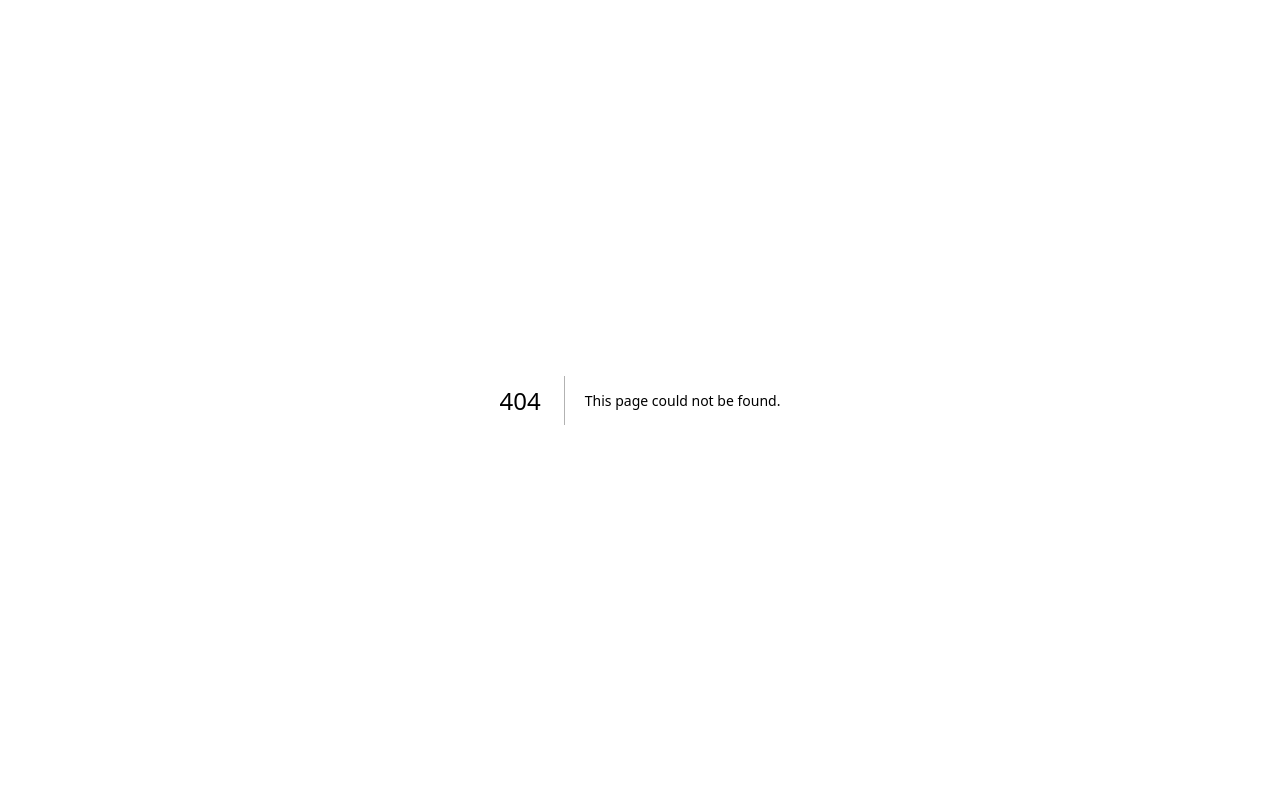
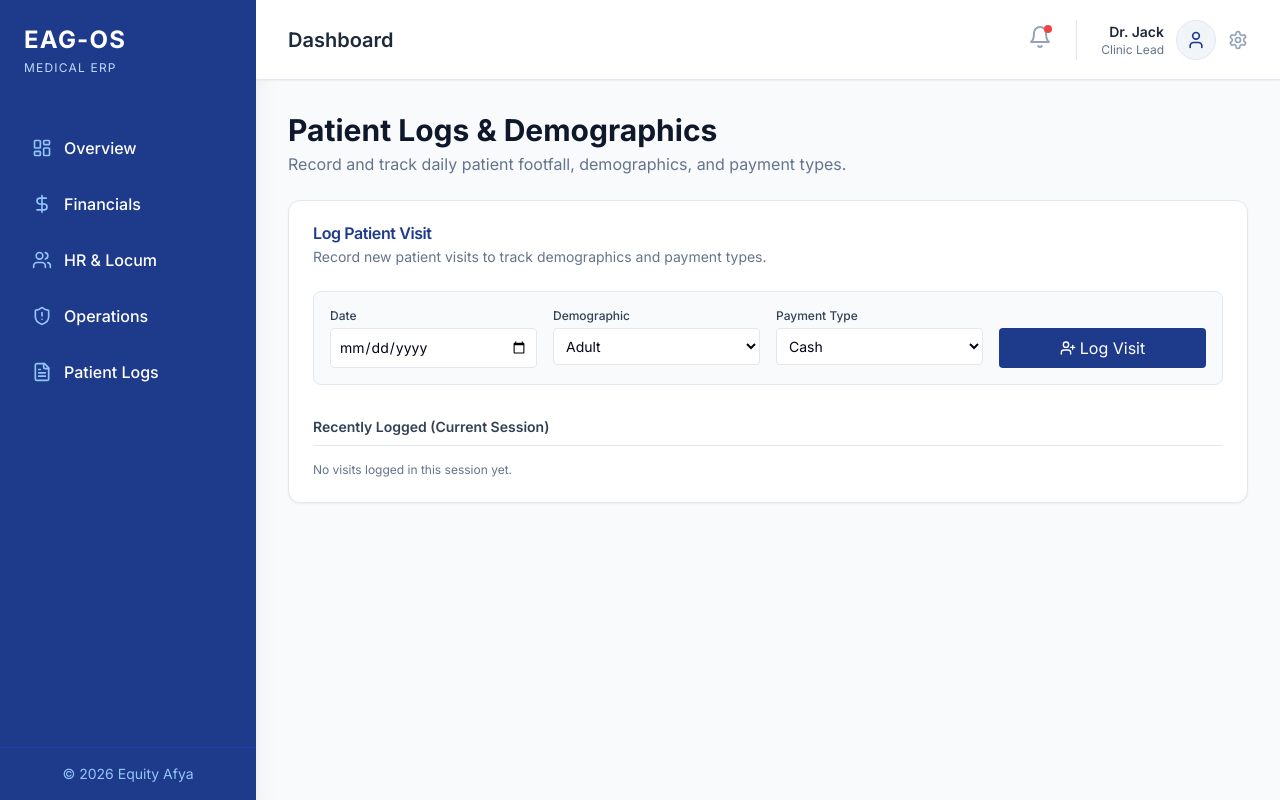
Before and after one commit to denisthuo425-jude/eag-os, a Next.js app: page /dashboard/patients in a window 1280 px wide. Before the commit this address had no page. Built offline with nearby package versions, Linux system fonts and the light colour scheme.

Commit message:
fix: supabase embed errors and implement patient logs

```diff
--- /dev/null
+++ b/src/app/dashboard/patients/page.tsx
@@ -0,0 +1,16 @@
+import { LogPatientVisitForm } from "@/components/operations/LogPatientVisitForm";
+
+export default function PatientsPage() {
+  return (
+    <div className="space-y-6">
+      <div>
+        <h1 className="text-3xl font-bold text-slate-900">Patient Logs & Demographics</h1>
+        <p className="text-slate-500 mt-1">Record and track daily patient footfall, demographics, and payment types.</p>
+      </div>
+
+      <div className="grid grid-cols-1 gap-6">
+        <LogPatientVisitForm />
+      </div>
+    </div>
+  );
+}
--- a/src/components/hr/LeaveManager.tsx
+++ b/src/components/hr/LeaveManager.tsx
@@ -66,6 +66,8 @@ export function LeaveManager() {
     e.preventDefault();
     if (!startDate || !endDate || !staffId) return;
 
+    const staffMember = staffList.find(s => s.id === staffId);
+
     const { data, error } = await supabase
       .from('leave_requests')
       .insert([
@@ -73,11 +75,13 @@ export function LeaveManager() {
           start_date: startDate,
           end_date: endDate,
           staff_id: staffId,
+          staff_name: staffMember ? `${staffMember.first_name} ${staffMember.last_name}` : "Unknown",
           leave_type: leaveType,
+          status: "Pending",
           notes
         }
       ])
-      .select('*, staff(*)');
+      .select();
 
     if (error) {
       console.error("Error adding leave request:", error);
--- a/src/components/hr/OvertimeManager.tsx
+++ b/src/components/hr/OvertimeManager.tsx
@@ -86,7 +86,7 @@ export function OvertimeManager() {
     const { data, error } = await supabase
       .from('overtime_logs')
       .insert(payloads)
-      .select('*, staff(*)');
+      .select();
 
     if (error) {
       console.error("Error adding overtime log:", error);
--- a/src/components/layout/Sidebar.tsx
+++ b/src/components/layout/Sidebar.tsx
@@ -6,7 +6,7 @@ const navItems = [
   { name: "Financials", href: "/dashboard/financials", icon: DollarSign },
   { name: "HR & Locum", href: "/dashboard/hr", icon: Users },
   { name: "Operations", href: "/dashboard/operations", icon: ShieldAlert },
-  { name: "Partnerships", href: "/dashboard/partnerships", icon: FileText },
+  { name: "Patient Logs", href: "/dashboard/patients", icon: FileText },
 ];
 
 export function Sidebar() {
--- /dev/null
+++ b/src/components/operations/LogPatientVisitForm.tsx
@@ -0,0 +1,105 @@
+"use client";
+
+import { useState } from "react";
+import { Card, CardContent, CardHeader, CardTitle, CardDescription } from "@/components/ui/Card";
+import { UserPlus } from "lucide-react";
+import { supabase } from "@/lib/supabase";
+
+type Demographic = "Adult" | "Pediatric";
+type PaymentType = "Cash" | "Insurance" | "Corporate";
+
+interface PatientVisit {
+  id: string;
+  visit_date: string;
+  demographic: Demographic;
+  payment_type: PaymentType;
+}
+
+export function LogPatientVisitForm() {
+  const [visitDate, setVisitDate] = useState("");
+  const [demographic, setDemographic] = useState<Demographic>("Adult");
+  const [paymentType, setPaymentType] = useState<PaymentType>("Cash");
+  const [loading, setLoading] = useState(false);
+  const [visits, setVisits] = useState<PatientVisit[]>([]);
+
+  const handleAdd = async (e: React.FormEvent) => {
+    e.preventDefault();
+    if (!visitDate || !demographic || !paymentType) return;
+    setLoading(true);
+
+    const payload = {
+      visit_date: visitDate,
+      demographic,
+      payment_type: paymentType
+    };
+
+    const { data, error } = await supabase
+      .from('patient_visits')
+      .insert([payload])
+      .select();
+
+    if (error) {
+      console.error("Error logging visit:", error);
+      alert("Error saving visit: " + error.message);
+    } else if (data) {
+      setVisits([data[0] as PatientVisit, ...visits]);
+      setVisitDate("");
+      setDemographic("Adult");
+      setPaymentType("Cash");
+    }
+    setLoading(false);
+  };
+
+  return (
+    <Card>
+      <CardHeader>
+        <CardTitle>Log Patient Visit</CardTitle>
+        <CardDescription>Record new patient visits to track demographics and payment types.</CardDescription>
+      </CardHeader>
+      <CardContent>
+        <form onSubmit={handleAdd} className="grid grid-cols-1 md:grid-cols-4 gap-4 mb-8 bg-slate-50 p-4 rounded-lg border border-slate-200">
+          <div>
+            <label className="block text-xs font-medium text-slate-700 mb-1">Date</label>
+            <input type="date" value={visitDate} onChange={e => setVisitDate(e.target.value)} className="w-full text-sm p-2 border rounded" required />
+          </div>
+          <div>
+            <label className="block text-xs font-medium text-slate-700 mb-1">Demographic</label>
+            <select value={demographic} onChange={e => setDemographic(e.target.value as Demographic)} className="w-full text-sm p-2 border rounded bg-white">
+              <option value="Adult">Adult</option>
+              <option value="Pediatric">Pediatric</option>
+            </select>
+          </div>
+          <div>
+            <label className="block text-xs font-medium text-slate-700 mb-1">Payment Type</label>
+            <select value={paymentType} onChange={e => setPaymentType(e.target.value as PaymentType)} className="w-full text-sm p-2 border rounded bg-white">
+              <option value="Cash">Cash</option>
+              <option value="Insurance">Insurance</option>
+              <option value="Corporate">Corporate</option>
+            </select>
+          </div>
+          <div className="flex items-end">
+            <button type="submit" disabled={loading} className="w-full flex items-center justify-center p-2 bg-primary text-white rounded hover:bg-blue-800 transition-colors disabled:opacity-50">
+              <UserPlus className="w-4 h-4 mr-1" /> Log Visit
+            </button>
+          </div>
+        </form>
+
+        <div className="space-y-4">
+          <h3 className="text-sm font-semibold text-slate-700 border-b pb-2">Recently Logged (Current Session)</h3>
+          {visits.length === 0 ? (
+            <p className="text-xs text-slate-500">No visits logged in this session yet.</p>
+          ) : (
+            <ul className="space-y-2">
+              {visits.map(visit => (
+                <li key={visit.id} className="text-sm flex justify-between p-2 bg-slate-50 rounded border border-slate-100">
+                  <span className="text-slate-700">{visit.visit_date}</span>
+                  <span className="font-medium text-slate-900">{visit.demographic} - {visit.payment_type}</span>
+                </li>
+              ))}
+            </ul>
+          )}
+        </div>
+      </CardContent>
+    </Card>
+  );
+}
```
Also changed, not shown: 1 other file (tests, documents, lock files or other folders).
